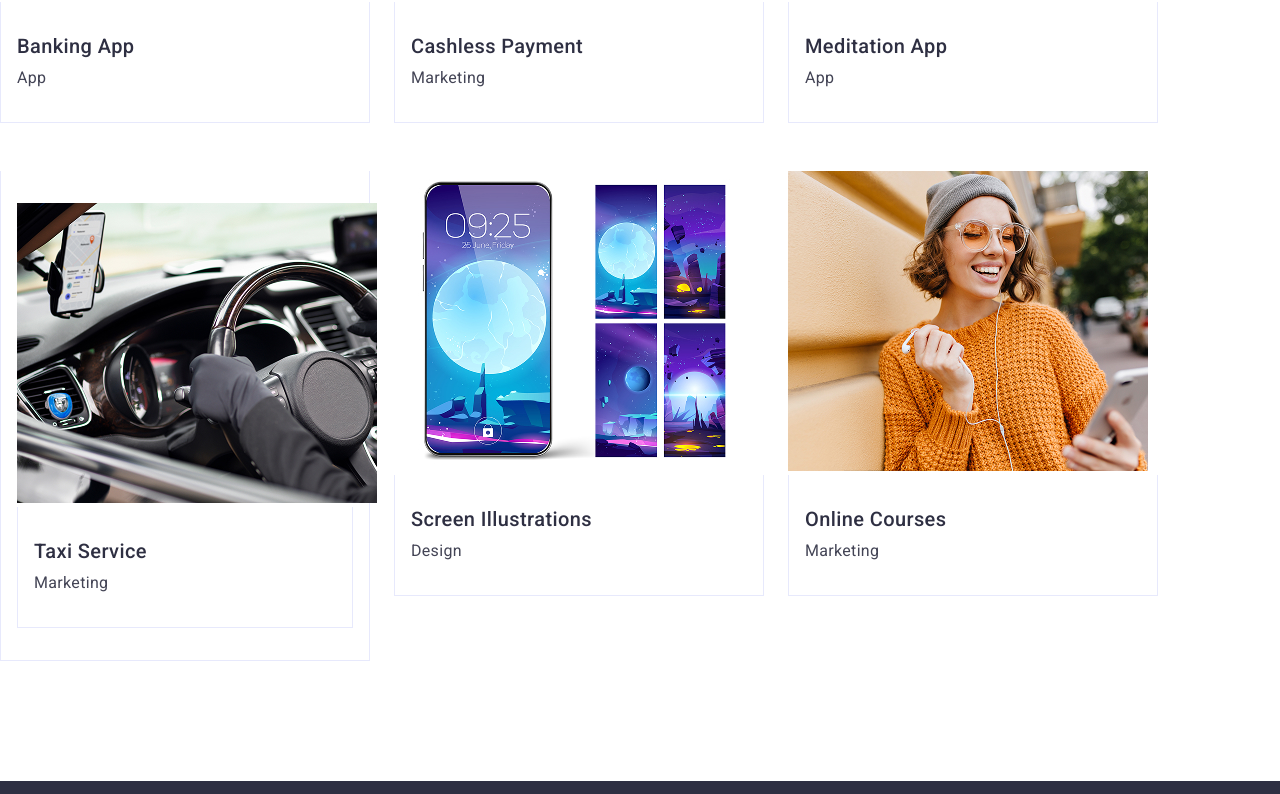
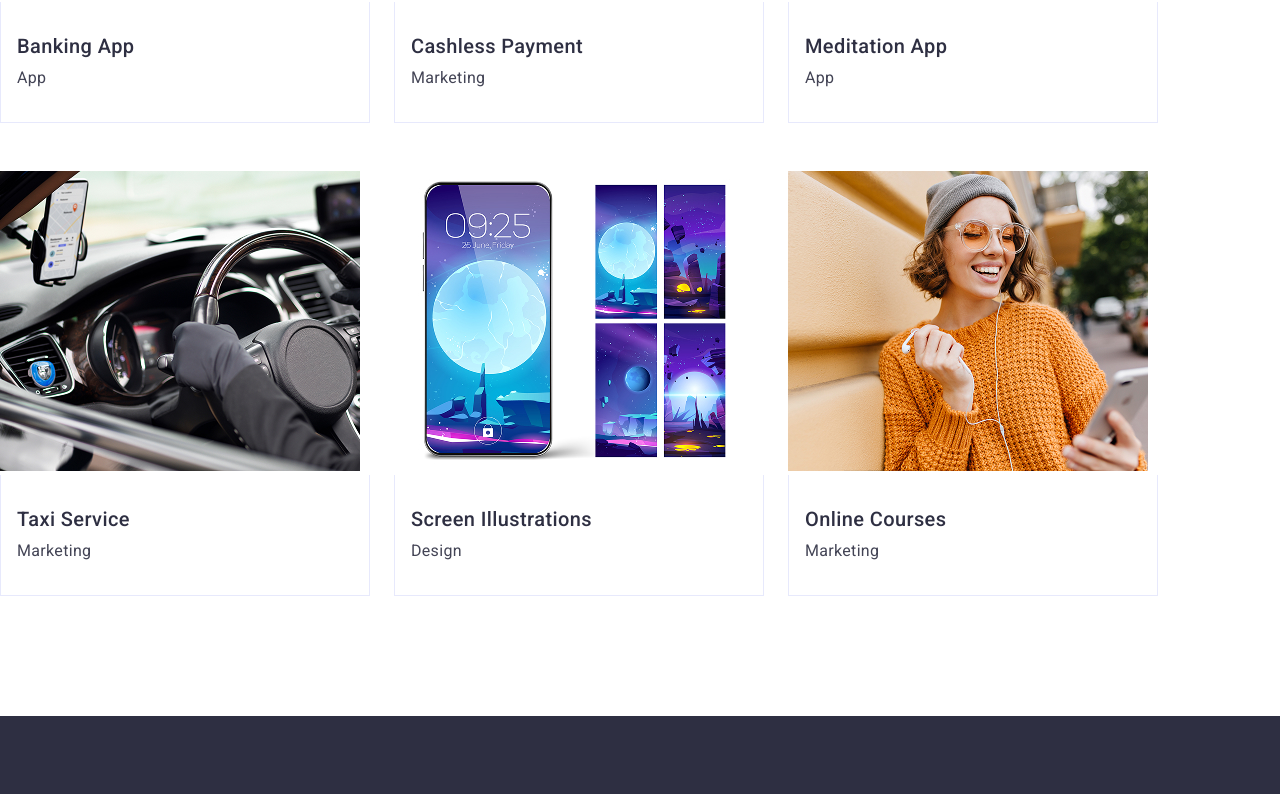
Before and after one commit to Olecsandr9843/go-it-homework-03, a plain HTML site: page index.html in a window 1280 px wide. Shown: the part 3657-4451 px from the top of the page. Drawn offline with nearby package versions, Linux system fonts and the light colour scheme.

Commit message:
nvonwwovwmd

```diff
--- a/index.html
+++ b/index.html
@@ -117,7 +117,7 @@
             <p class="portfolio-text">App</p>
             </div>
           </li>
-          <li class="portfolio-item"><div class="portfolio-item-one">
+          <li class="portfolio-item">
             <img src="./images/maket4.jpg" alt="Taxi Service" width="360" class="portfolio-img"/>
             <div class="portfolio-item-one">
             <h3 class="portfolio-title">Taxi Service</h3>
```
